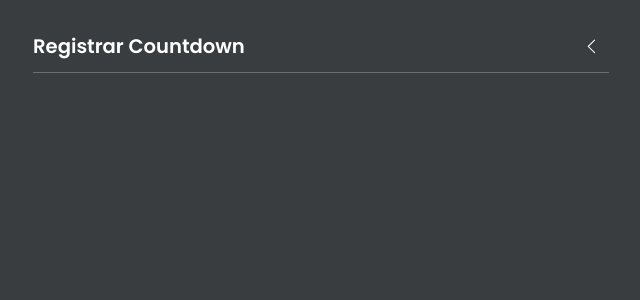
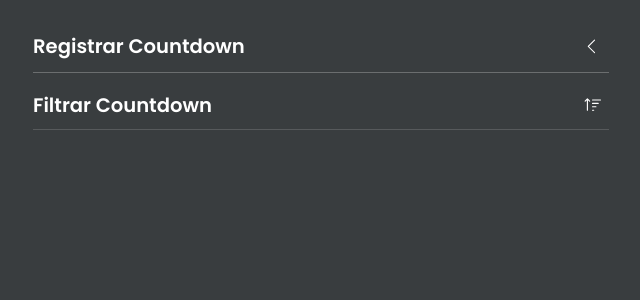
Before and after one commit to gAlexandre193/App-Countdown, a React (Vite) app: page / in a window 1280 px wide. Shown: the top 300 px of the page, without its empty margins (319-959 px from the left). Built offline with nearby package versions, Linux system fonts and the light colour scheme.

Commit message:
Creating a filter to sort the countdown into ascending and descending

```diff
--- a/src/App.jsx
+++ b/src/App.jsx
@@ -1,7 +1,8 @@
 import { useState, useEffect } from 'react'
+import { BsSortUp, BsSortDown } from 'react-icons/bs';
+import toast, { Toaster } from 'react-hot-toast';
 import FormCountdown from './components/FormCountdown'
 import CountdownCard from './components/CardCountdown'
-import toast, { Toaster } from 'react-hot-toast';
 
 export default function App() {
   const [countdownList, setCountdownList] = useState(() => {
@@ -11,6 +12,7 @@ export default function App() {
 
     return []
   });
+  const [sort, setSort] = useState('Asc')
 
   // Actions
   const handleAddCountdown = (countdownData) => {
@@ -26,6 +28,8 @@ export default function App() {
     setCountdownList(deleteCountdownItem)
     toast.error('Countdown Deletado')
   }
+  const handleSortAsc = () => setSort('Asc')
+  const handleSortDesc = () => setSort('Desc')
 
   useEffect(() => {
     localStorage.setItem('@countdownList', JSON.stringify(countdownList))
@@ -35,12 +39,30 @@ export default function App() {
     <div className='wrapper'>
       <FormCountdown handleAddCountdown={handleAddCountdown} />
 
+      <div className='filterCountdownListContainer'>
+        <h3> Filtrar Countdown </h3>
+
+        {sort === 'Asc'
+          ? <button className='iconContainer' onClick={handleSortDesc}>
+            <BsSortUp className='icon' />
+          </button>
+
+          : <button className='iconContainer' onClick={handleSortAsc}>
+            <BsSortDown className='icon' />
+          </button>}
+
+      </div>
+
       <ul className='list-countdown'>
-        {countdownList.map((item) => <CountdownCard
-          key={item.id}
-          countdownData={item}
-          handleDeleteCountdown={handleDeleteCountdown}
-        />)}
+        {countdownList
+          .sort((a, b) => sort === 'Asc'
+            ? new Date(a.countdownDate) - new Date(b.countdownDate)
+            : new Date(b.countdownDate) - new Date(a.countdownDate))
+          .map((item) => <CountdownCard
+            key={item.id}
+            countdownData={item}
+            handleDeleteCountdown={handleDeleteCountdown}
+          />)}
       </ul>
 
       <Toaster
--- a/src/styles/global.css
+++ b/src/styles/global.css
@@ -28,4 +28,37 @@ body {
   margin-bottom: 8px;
 }
 
+.wrapper .filterCountdownListContainer {
+  border-bottom: 1px solid rgba(255, 255, 255, .15);
+  display: flex;
+  align-items: center;
+  margin-bottom: 16px;
+  padding-bottom: 8px;
+}
+
+.filterCountdownListContainer h3 {
+  font-size: 1.4rem;
+  font-weight: 600;
+  flex: 1;
+}
+
+.filterCountdownListContainer .iconContainer {
+  background-color: transparent;
+  color: inherit;
+  cursor: pointer;
+  border: none;
+  border-radius: 100%;
+  display: flex;
+  justify-content: center;
+  align-items: center;
+  height: 32px;
+  width: 32px;
+  transition: background-color .15s;
+}
+
+.filterCountdownListContainer > .iconContainer .icon { font-size: 1.3rem; }
+
+.filterCountdownListContainer .iconContainer:hover,
+.filterCountdownListContainer .iconContainer:focus { background-color: rgba(0, 0, 0, .08); }
+
 .list-countdown { list-style: none; }
```
